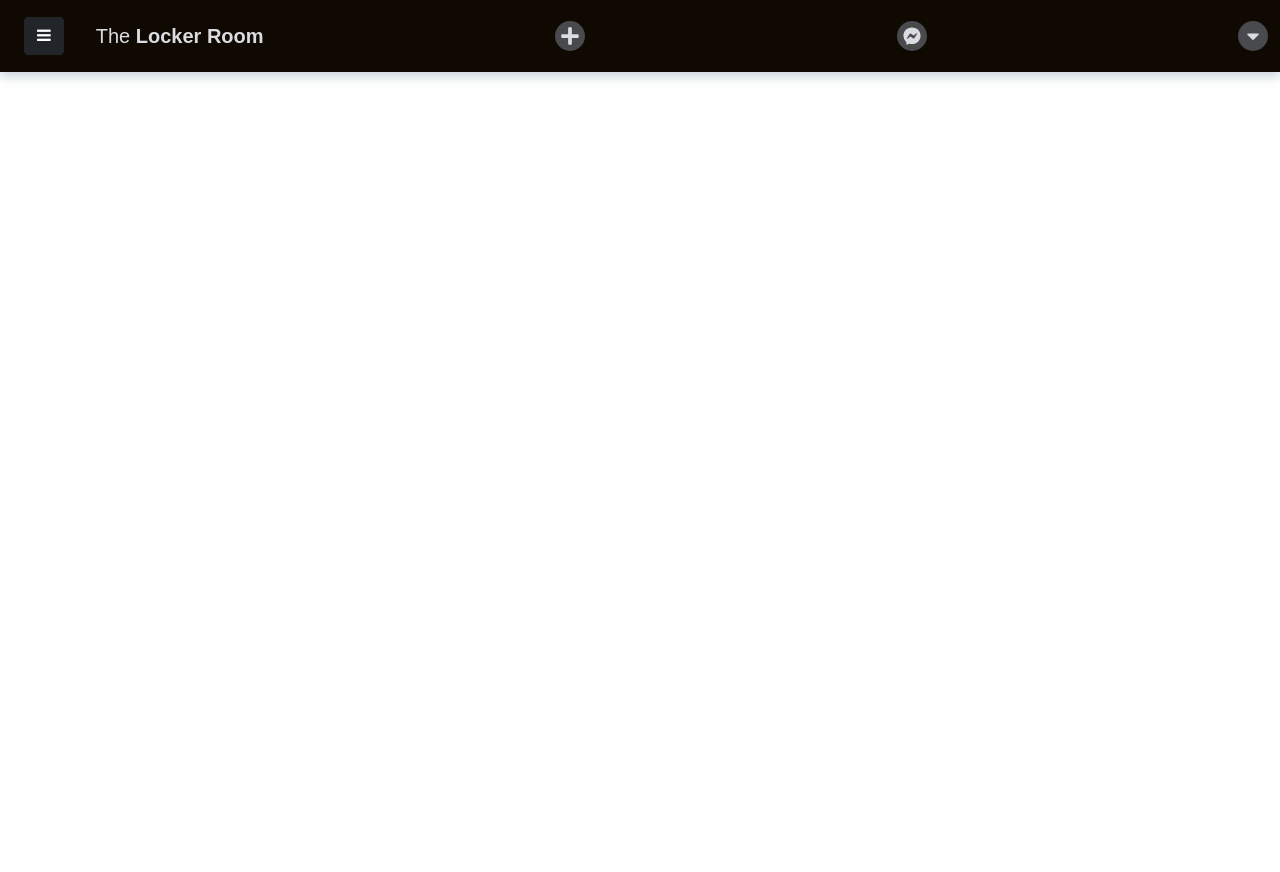
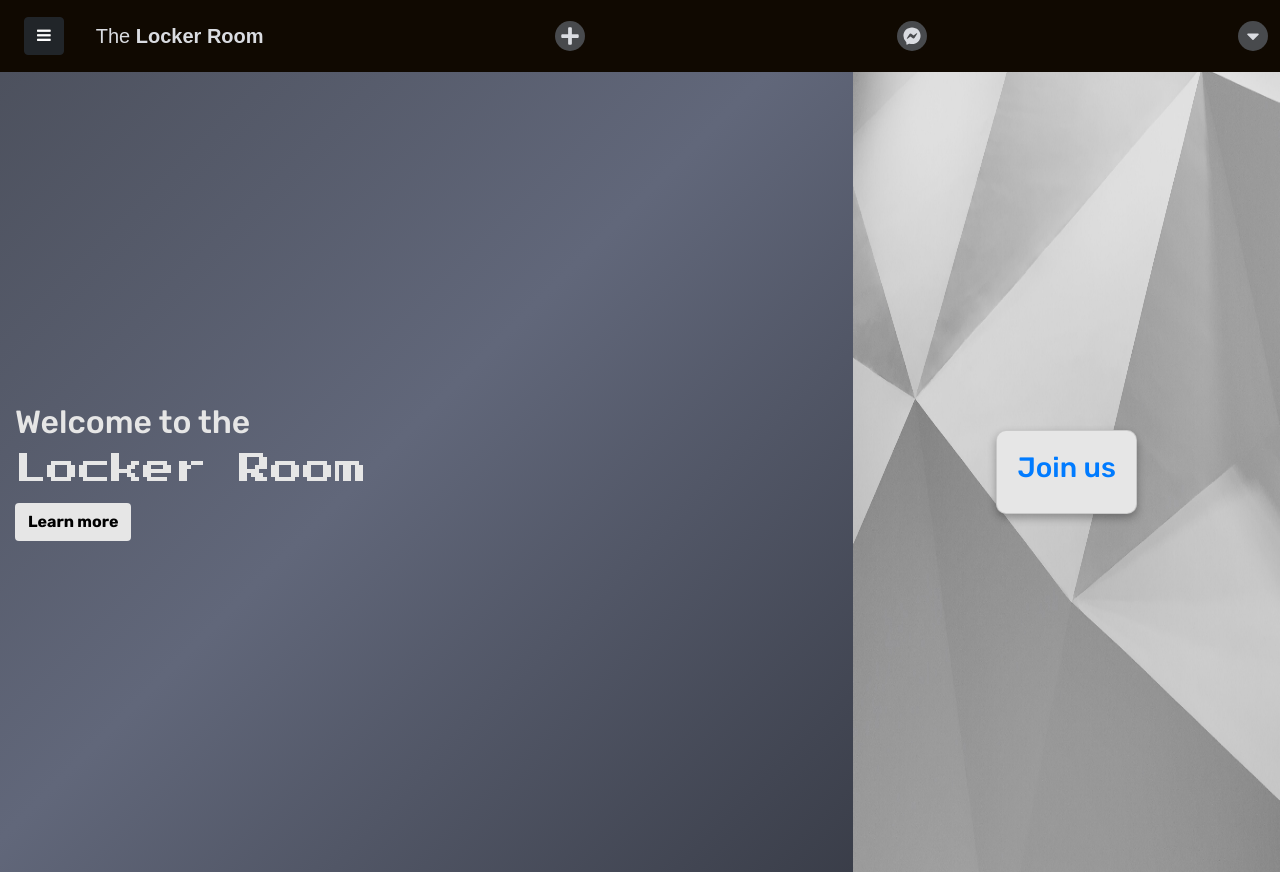
Before and after one commit to gtrtuugii/the-room, a React (Create React App) app: page / in a window 1280 px wide. Before the commit the page ends 800 px from the top, so only its background shows below. Built offline with nearby package versions, Linux system fonts and the light colour scheme; no server answers.

Commit message:
fix hash urls homepage

```diff
--- a/package.json
+++ b/package.json
@@ -1,5 +1,5 @@
 {
-  "homepage": "https://gtrtuugii.github.io/the-room/#",
+  "homepage": "https://gtrtuugii.github.io/the-room/",
   "name": "the-room",
   "version": "0.1.0",
   "private": true,
--- a/src/App.js
+++ b/src/App.js
@@ -44,7 +44,7 @@ export default function App() {
           <Route exact path="/chat" element={<ProctectedRoute><ChatHome/></ProctectedRoute>} />
           <Route exact path="/study" element={<ProctectedRoute><Study/></ProctectedRoute>} />
           <Route exact path="/intro" element={<Intro />} />
-          <Route exact path="/the-room/#" element={<Welcome />} />
+          <Route exact path="/" element={<Welcome />} />
           <Route exact path="/about" element={<About />} />
         </Routes>
       </HashRouter>
```
